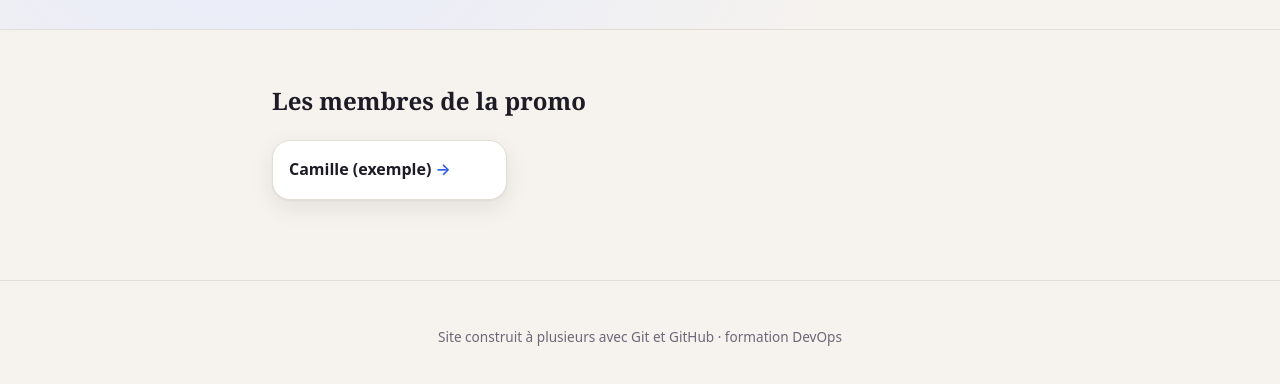
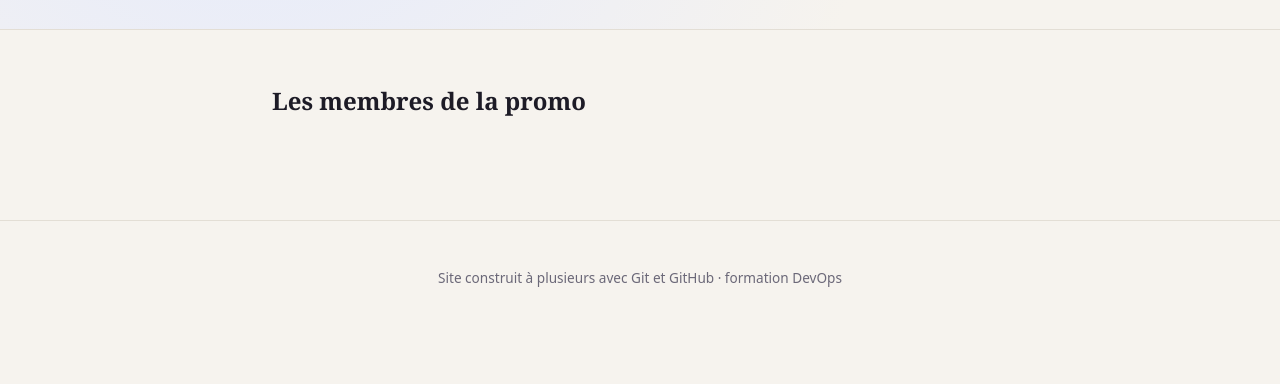
Before and after one commit to Jeeiib/site-promo, a plain HTML site: page index.html in a window 1280 px wide. Shown: the part 218-602 px from the top of the page. Drawn offline with Linux system fonts and the light colour scheme.

Commit message:
chore: retire la carte exemple de la liste d'accueil (#3)

```diff
--- a/index.html
+++ b/index.html
@@ -19,7 +19,6 @@
       <h2 class="section-title">Les membres de la promo</h2>
 
       <ul class="promo">
-        <li><a href="cartes/exemple.html">Camille (exemple)</a></li>
         <!-- chacun ajoute sa ligne ICI, juste au-dessus de ce commentaire -->
       </ul>
     </main>
```
